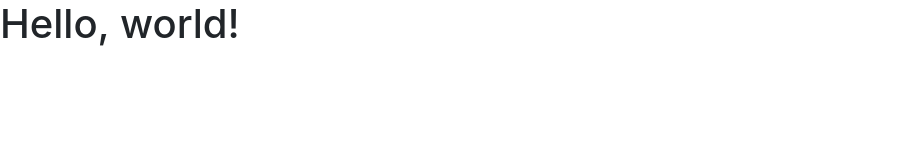
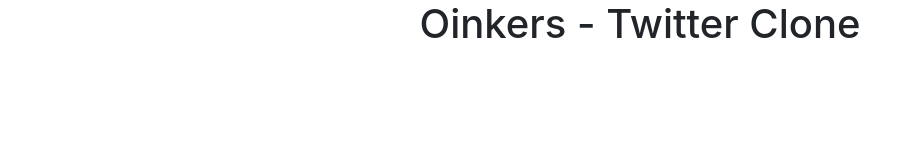
Before and after one commit to Umpoy/Oinkers, a plain HTML site: page client/index.html in a window 1280 px wide. Shown: the whole page, without its empty margins (0-919 px from the left). Drawn offline with nearby package versions, Linux system fonts and the light colour scheme.

Commit message:
basic file structure

```diff
--- /dev/null
+++ b/client/assets/css/style.css
@@ -0,0 +1,3 @@
+.center {
+    text-align: center;
+}
--- a/index.html
+++ b/client/index.html
@@ -9,12 +9,15 @@
     <!-- Bootstrap CSS -->
     <link rel="stylesheet" href="https://maxcdn.bootstrapcdn.com/bootstrap/4.0.0/css/bootstrap.min.css" integrity="sha384-Gn5384xqQ1aoWXA+058RXPxPg6fy4IWvTNh0E263XmFcJlSAwiGgFAW/dAiS6JXm"
         crossorigin="anonymous">
+    <link rel="stylesheet" href="assets/css/style.css">
 
-    <title>Hello, world!</title>
+    <title>Oinkers - Twitter Clone</title>
 </head>
 
 <body>
-    <h1>Hello, world!</h1>
+    <header>
+        <h1 class="center">Oinkers - Twitter Clone</h1>
+    </header>
 
     <!-- Optional JavaScript -->
     <!-- jQuery first, then Popper.js, then Bootstrap JS -->
```
